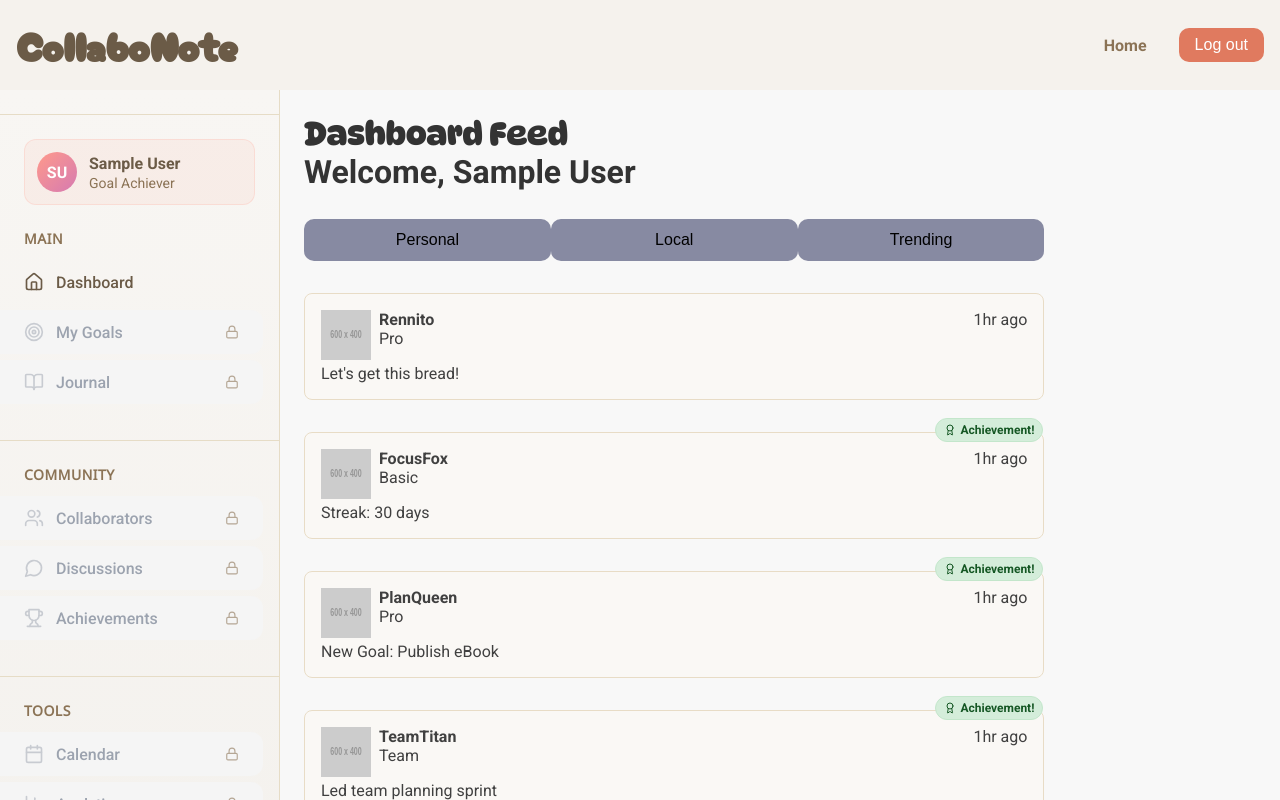
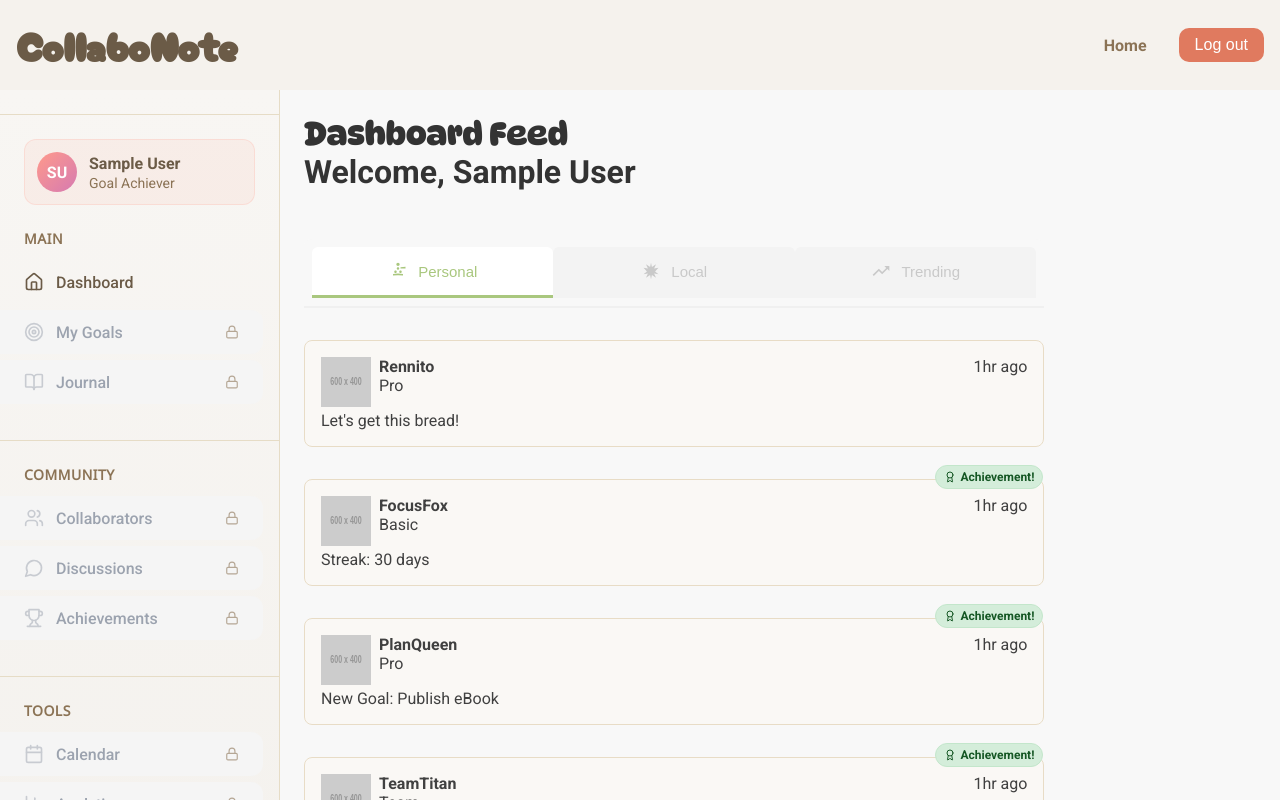
Before and after one commit to WesloTheWeb/CollaboNote, a Next.js app: page / in a window 1280 px wide. Shown: the top 800 px of the page. Built offline with nearby package versions, Linux system fonts and the light colour scheme; no server answers; sample sign-in values are in the browser's storage.

Commit message:
Reworked the filtertab buttons and schema

```diff
--- /dev/null
+++ b/src/components/Dashboard/MainContent/NewsFeed/NewsFeedFilterTab/NewsFeedFilterTab.module.scss
@@ -0,0 +1,75 @@
+@use '../../styles/variables.scss' as v;
+
+.tabContainer {
+  display: flex;
+  border-bottom: 2px solid #f0f0f0;
+  margin-bottom: v.$spacing-lg;
+}
+
+.tab {
+  display: flex;
+  align-items: center;
+  gap: 10px;
+  padding: 14px 28px;
+  border: none;
+  background: transparent;
+  color: #666;
+  font-size: 15px;
+  font-weight: 500;
+  cursor: pointer;
+  border-bottom: 3px solid transparent;
+  transition: all v.$transition-standard;
+  position: relative;
+
+  &:hover:not(.disabled) {
+    color: map-get(map-get(v.$colors, 'secondary'), 'sage');
+    background: rgba(169, 199, 126, 0.1);
+  }
+
+  &.active {
+    color: map-get(map-get(v.$colors, 'secondary'), 'sage');
+    border-bottom-color: map-get(map-get(v.$colors, 'secondary'), 'sage');
+    background: rgba(169, 199, 126, 0.12);
+  }
+
+  &.disabled {
+    opacity: 0.4;
+    cursor: not-allowed;
+
+    &::after {
+      content: "Coming Soon";
+      position: absolute;
+      top: -35px;
+      left: 50%;
+      transform: translateX(-50%);
+      background: #333;
+      color: white;
+      padding: 4px 8px;
+      border-radius: 4px;
+      font-size: 11px;
+      opacity: 0;
+      pointer-events: none;
+      transition: opacity v.$transition-standard;
+      white-space: nowrap;
+    }
+
+    &:hover::after {
+      opacity: 1;
+    }
+  }
+}
+
+.tabIcon {
+  width: 20px;
+  height: 20px;
+  flex-shrink: 0;
+  display: flex;
+  align-items: center;
+  justify-content: center;
+
+  svg {
+    width: 100%;
+    height: 100%;
+    fill: currentColor;
+  }
+}
--- /dev/null
+++ b/src/components/Dashboard/MainContent/NewsFeed/NewsFeedFilterTab/TabIcons.tsx
@@ -0,0 +1,17 @@
+export const PersonalIcon = () => (
+    <svg viewBox="0 0 24 24" fill="none">
+        <path d="M12 2C13.1 2 14 2.9 14 4C14 5.1 13.1 6 12 6C10.9 6 10 5.1 10 4C10 2.9 10.9 2 12 2ZM21 9V7L15 7.5V9M15 11.5C15.8 11.5 16.5 12.2 16.5 13S15.8 14.5 15 14.5 13.5 13.8 13.5 13 14.2 11.5 15 11.5M12 7.5C11.2 7.5 10.5 8.2 10.5 9S11.2 10.5 12 10.5 13.5 9.8 13.5 9 12.8 7.5 12 7.5M9 11.5C9.8 11.5 10.5 12.2 10.5 13S9.8 14.5 9 14.5 7.5 13.8 7.5 13 8.2 11.5 9 11.5M18 15.5V17.5L12 17L6 17.5V15.5L12 15L18 15.5Z" fill="currentColor"/>
+    </svg>
+);
+
+export const LocalIcon = () => (
+    <svg viewBox="0 0 24 24" fill="none">
+        <path d="M12 2L13.09 7.26L18 4L15.74 9.09L21 8L16.91 12.74L21 16L15.74 14.91L18 20L13.09 16.74L12 22L10.91 16.74L6 20L8.26 14.91L3 16L7.09 12.74L3 8L8.26 9.09L6 4L10.91 7.26L12 2Z" fill="currentColor"/>
+    </svg>
+);
+
+export const TrendingIcon = () => (
+    <svg viewBox="0 0 24 24" fill="none">
+        <path d="M16 6L18.29 8.29L13.41 13.17L9.41 9.17L2 16.59L3.41 18L9.41 12L13.41 16L19.71 9.71L22 12V6H16Z" fill="currentColor"/>
+    </svg>
+);
--- a/src/components/Dashboard/MainContent/NewsFeed/Newsfeed.module.scss
+++ b/src/components/Dashboard/MainContent/NewsFeed/Newsfeed.module.scss
@@ -2,17 +2,112 @@
 
 .newsFeedBody {
 
-    @media #{v.$mq-smallScreen} {
-        display: block;
-        padding: 0;
-    }
+  @media #{v.$mq-smallScreen} {
+    display: block;
+    padding: 0;
+  }
 }
 
 .newsFeedTabContainer {
-    display: flex;
-    margin: 1.75rem 0;
+  display: flex;
+  background: #f8f8f8;
+  border-radius: 8px 8px 0 0;
+  padding: 8px;
+  border-bottom: 2px solid #f0f0f0;
+  margin-bottom: v.$spacing-lg;
+  margin-top: 3rem;
 
-    button {
-        background-color: rgba(65, 70, 110, 0.614);
+  @media #{v.$mq-smallScreen} {
+    padding: 4px;
+  }
+}
+
+.tab {
+  display: flex;
+  align-items: center;
+  gap: 10px;
+  padding: 14px 28px;
+  border: none;
+  background: transparent;
+  color: #666;
+  font-size: 15px;
+  font-weight: 500;
+  cursor: pointer;
+  border-bottom: 3px solid transparent;
+  position: relative;
+  flex: 1;
+  justify-content: center;
+
+  @media #{v.$mq-smallScreen} {
+    padding: 10px 8px;
+    font-size: 13px;
+    gap: 6px;
+    min-width: 0;
+  }
+
+  &:hover:not(.disabled) {
+    color: map-get(map-get(v.$colors, 'secondary'), 'sage');
+    background: rgba(169, 199, 126, 0.1);
+  }
+
+  &.active {
+    color: map-get(map-get(v.$colors, 'secondary'), 'sage');
+    border-bottom-color: map-get(map-get(v.$colors, 'secondary'), 'sage');
+    background: white;
+    border-radius: 6px 6px 0 0;
+  }
+
+  &.disabled {
+    opacity: 0.5;
+    cursor: not-allowed;
+    background: #eeeeee;
+    color: #999999;
+    border-radius: 6px 6px 0 0;
+
+    &:hover {
+      background: #eeeeee;
+      color: #999999;
+      cursor: not-allowed;
     }
+
+    &::after {
+      content: "Not Available";
+      position: absolute;
+      top: -35px;
+      left: 50%;
+      transform: translateX(-50%);
+      background: #333;
+      color: white;
+      padding: 4px 8px;
+      border-radius: 4px;
+      font-size: 11px;
+      opacity: 0;
+      pointer-events: none;
+      white-space: nowrap;
+    }
+
+    &:hover::after {
+      opacity: 1;
+    }
+  }
 }
+
+.tabIcon {
+  width: 20px;
+  height: 20px;
+  flex-shrink: 0;
+  display: flex;
+  align-items: center;
+  justify-content: center;
+
+  @media #{v.$mq-smallScreen} {
+    width: 16px;
+    height: 16px;
+  }
+
+  svg {
+    width: 100%;
+    height: 100%;
+    fill: currentColor;
+  }
+}
--- a/src/components/Dashboard/MainContent/NewsFeed/Newsfeed.tsx
+++ b/src/components/Dashboard/MainContent/NewsFeed/Newsfeed.tsx
@@ -1,42 +1,93 @@
 'use client';
 
-import Button from '@/components/Button/Button';
+import { useReducer } from 'react';
 import classes from './Newsfeed.module.scss';
 import UserCard from '../UserCard/UserCard';
-import { sampleUsers } from '@/config/dashboard/sampleUserPostsConfig';
+import { sampleUsers, filterTabs } from '@/config/dashboard/sampleUserPostsConfig';
+import { PersonalIcon, LocalIcon, TrendingIcon } from './NewsFeedFilterTab/TabIcons';
 
-const { newsFeedTabContainer, newsFeedBody } = classes;
+const { newsFeedTabContainer, newsFeedBody, tab, active, disabled, tabIcon } = classes;
 
-const NewsFeed = ({ }) => {
+// State type
+type NewsFeedState = {
+    activeTab: string;
+    filteredUsers: typeof sampleUsers;
+};
 
-    //TODO - Fetch from here, think about folder structure order.
+// Action types
+type NewsFeedAction =
+    | { type: 'SET_ACTIVE_TAB'; payload: string }
+    | { type: 'FILTER_USERS'; payload: string };
+
+// Reducer function
+const newsFeedReducer = (state: NewsFeedState, action: NewsFeedAction): NewsFeedState => {
+    switch (action.type) {
+        case 'SET_ACTIVE_TAB':
+            return {
+                ...state,
+                activeTab: action.payload
+            };
+        case 'FILTER_USERS':
+            // TODO: Add filtering logic based on tab
+            // For now, return all users regardless of filter
+            return {
+                ...state,
+                filteredUsers: sampleUsers
+            };
+        default:
+            return state;
+    }
+};
+
+// Initial state
+const initialState: NewsFeedState = {
+    activeTab: 'Personal',
+    filteredUsers: sampleUsers
+};
+
+const NewsFeed = () => {
+    const [state, dispatch] = useReducer(newsFeedReducer, initialState);
+
+    const getTabIcon = (tabName: string) => {
+        switch (tabName) {
+            case 'Personal':
+                return <PersonalIcon />;
+            case 'Local':
+                return <LocalIcon />;
+            case 'Trending':
+                return <TrendingIcon />;
+            default:
+                return <PersonalIcon />;
+        }
+    };
+
+    const handleTabClick = (tabName: string, implemented: boolean) => {
+        if (implemented) {
+            dispatch({ type: 'SET_ACTIVE_TAB', payload: tabName });
+            dispatch({ type: 'FILTER_USERS', payload: tabName });
+        }
+    };
 
     return (
         <div className={newsFeedBody}>
             <section className={newsFeedTabContainer}>
-                {/* These can be its own component */}
-                <Button
-                    fn={() => { }}
-                    type='button'
+                {filterTabs.map(({ filterTabName, implemented }) => (
+                    <button
+                        key={filterTabName}
+                        onClick={() => handleTabClick(filterTabName, implemented)}
+                        disabled={!implemented}
+                        type="button"
+                        className={`${tab} ${state.activeTab === filterTabName ? active : ''} ${!implemented ? disabled : ''}`}
                     >
-                    Personal
-                </Button>
-                <Button
-                    fn={() => { }}
-                    type='button'
-                >
-                    Local
-                </Button>
-                <Button
-                    fn={() => { }}
-                    type='button'
-                >
-                    Trending
-                </Button>
+                        <span className={tabIcon}>
+                            {getTabIcon(filterTabName)}
+                        </span>
+                        {filterTabName}
+                    </button>
+                ))}
             </section>
             <section>
-                {
-                    sampleUsers.map(({
+                {state.filteredUsers.map(({
                     uuid,
                     username,
                     firstName,
@@ -45,8 +96,8 @@ const NewsFeed = ({ }) => {
                     avatar,
                     postDate,
                     membership,
-                        messagePostBody }) => {
-                        return (
+                    messagePostBody
+                }) => (
                     <UserCard
                         key={uuid}
                         uuid={uuid}
@@ -59,10 +110,7 @@ const NewsFeed = ({ }) => {
                         membershipType={membership}
                         messagePostBody={messagePostBody}
                     />
-                        )
-                    })
-                }
-                {/*todo Profile Cards component */}
+                ))}
             </section>
         </div>
     );
--- a/src/components/Dashboard/MainContent/index.ts
+++ b/src/components/Dashboard/MainContent/index.ts
@@ -1,2 +1,3 @@
 export { default as MainContent } from './MainContent';
 export { default as Newsfeed } from './NewsFeed/Newsfeed';
+export { default as NewsFeedTab } from './NewsFeed/NewsFeedFilterTab/NewsFeedFilterTab';
--- a/src/config/dashboard/sampleUserPostsConfig.ts
+++ b/src/config/dashboard/sampleUserPostsConfig.ts
@@ -1,3 +1,17 @@
+export const filterTabs = [
+  {
+    filterTabName: 'Personal',
+    implemented: true,
+  },
+  {
+    filterTabName: 'Local',
+    implemented: false,
+  }, {
+    filterTabName: 'Trending',
+    implemented: false,
+  },
+];
+
 export const sampleUsers = [
   {
     uuid: 1,
```
Also changed, not shown: src/components/Dashboard/MainContent/NewsFeed/NewsFeedFilterTab/NewsFeedFilterTab.tsx (added, +52 -0 lines). Lines whose indentation alone changed are shown as unchanged.
